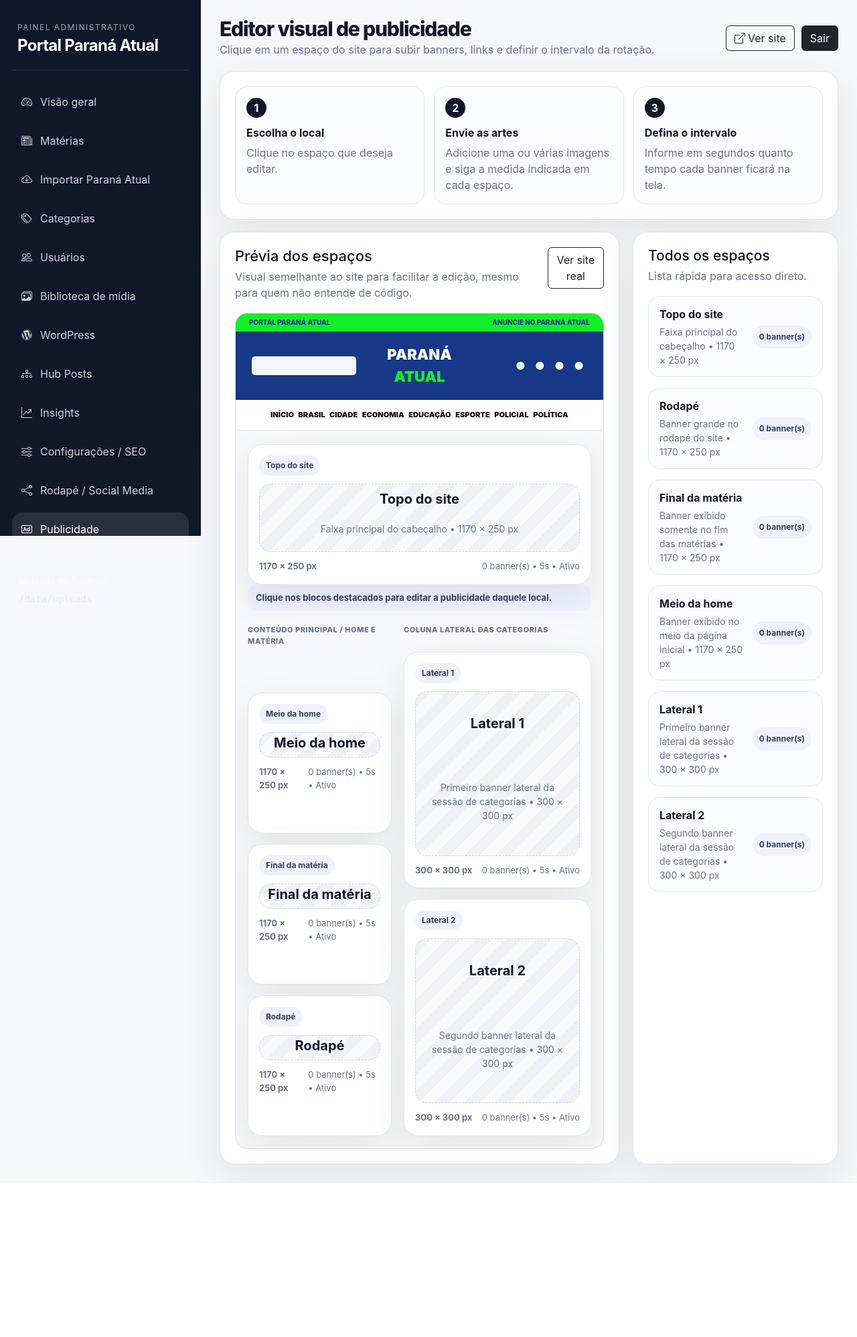
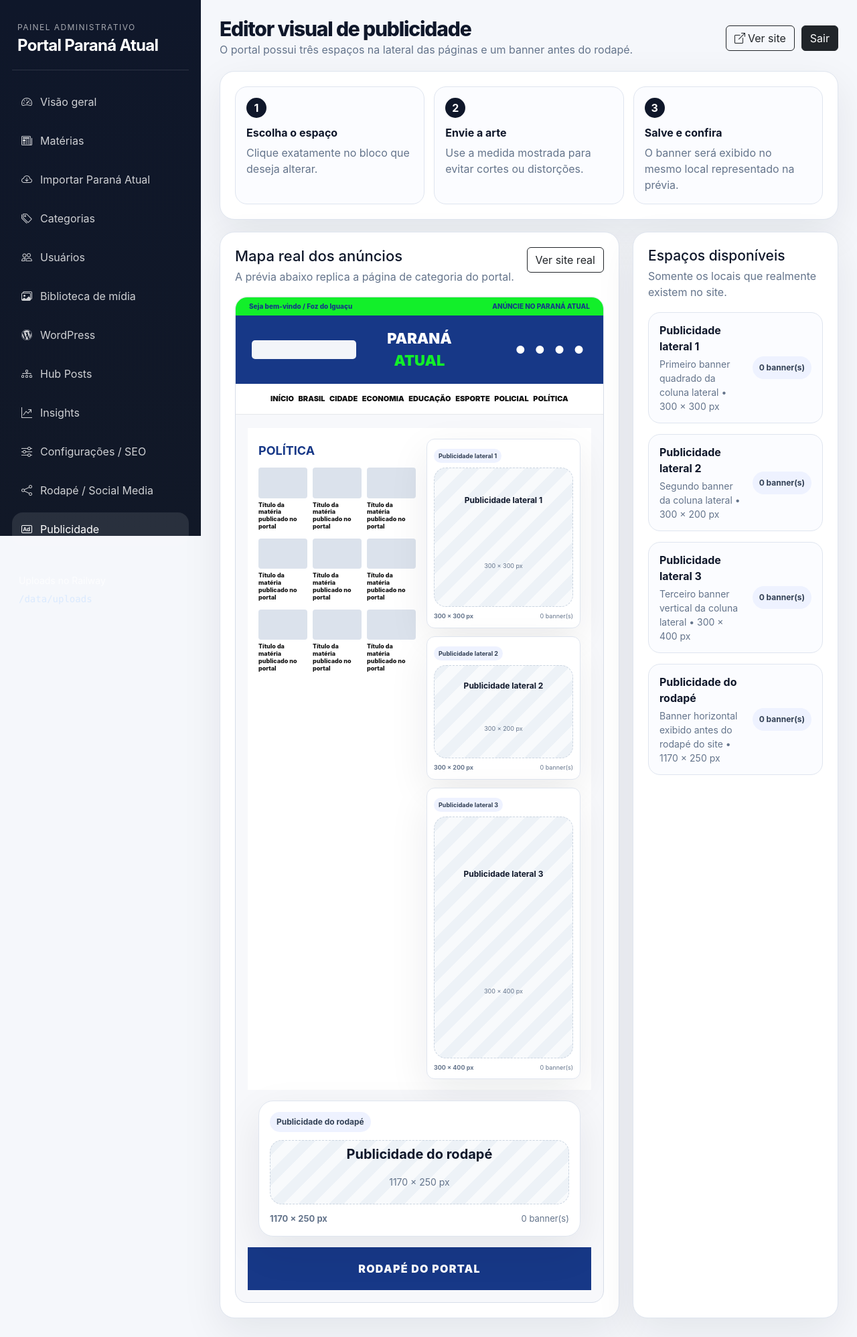
Before and after one commit to Hunter954/Portal-Paran--Atual, a Flask app: page /admin/ads in a window 1280 px wide. Shown: the whole page at 67% size. Before the commit the page ends 1766 px from the top, so only its background shows below. Run offline with Flask 3, Linux system fonts and the light colour scheme; a user stored in the database is signed in; data comes from the database, SQL or seed files in the repository; data that the repository does not hold is empty; parts of the project's set-up code (start-up, migrations or seed data) failed here and were passed over.

Commit message:
Add files via upload

```diff
--- a/app/static/css/admin.css
+++ b/app/static/css/admin.css
@@ -234,3 +234,21 @@
 .ads-home-preview-main:before{content:'CONTEÚDO PRINCIPAL / HOME E MATÉRIA';display:block;margin:2px 0 8px;color:#64748b;font-size:11px;font-weight:800;letter-spacing:.05em}
 .ads-home-preview-side:before{content:'COLUNA LATERAL DAS CATEGORIAS';display:block;margin:2px 0 8px;color:#64748b;font-size:11px;font-weight:800;letter-spacing:.05em}
 @media(max-width:700px){.ads-site-preview__header{grid-template-columns:1fr}.ads-site-preview__search{display:none}.ads-site-preview__social{text-align:center}.ads-site-preview__nav{font-size:9px}.ads-site-preview__topbar{gap:12px}}
+
+
+/* Mapa fiel dos únicos espaços publicitários do portal */
+.ads-preview-slot--rectangle .ads-preview-art{aspect-ratio:300/200}
+.ads-category-preview{display:grid;grid-template-columns:minmax(0,1fr) 230px;gap:16px;padding:16px;background:#fff}
+.ads-category-preview__title{display:block;color:#173887;font-size:18px;margin:4px 0 12px}
+.ads-category-preview__cards{display:grid;grid-template-columns:repeat(3,1fr);gap:12px 8px}
+.ads-category-preview__cards div span{display:block;aspect-ratio:16/10;border-radius:4px;background:#dbe2ec}
+.ads-category-preview__cards small{display:block;margin-top:5px;color:#111;font-size:9px;font-weight:800;line-height:1.2}
+.ads-category-preview__sidebar{display:flex;flex-direction:column;gap:12px}
+.ads-category-preview__sidebar .ads-preview-slot{padding:10px;border-radius:12px}
+.ads-category-preview__sidebar .ads-preview-badge{font-size:9px;padding:4px 7px;margin-bottom:7px}
+.ads-category-preview__sidebar .ads-preview-meta{font-size:9px;margin-top:7px}
+.ads-category-preview__sidebar .ads-preview-art strong{font-size:12px;text-align:center}
+.ads-category-preview__sidebar .ads-preview-art small{font-size:9px}
+.ads-preview-footer{margin:16px}
+.ads-site-preview__fake-footer{padding:20px;text-align:center;background:#173887;color:#fff;font-weight:900;letter-spacing:.08em}
+@media(max-width:700px){.ads-category-preview{grid-template-columns:1fr}.ads-category-preview__sidebar{display:grid;grid-template-columns:repeat(2,1fr)}.ads-category-preview__cards{grid-template-columns:repeat(2,1fr)}}
--- a/app/templates/admin/ads_editor.html
+++ b/app/templates/admin/ads_editor.html
@@ -1,94 +1,64 @@
 {% extends 'admin/layout.html' %}
 {% block admin_title %}Publicidade{% endblock %}
 {% block page_title %}Editor visual de publicidade{% endblock %}
-{% block page_subtitle %}Clique em um espaço do site para subir banners, links e definir o intervalo da rotação.{% endblock %}
+{% block page_subtitle %}O portal possui três espaços na lateral das páginas e um banner antes do rodapé.{% endblock %}
 {% block admin_content %}
 <section class="panel-card ads-guide-card">
   <div class="ads-guide-grid">
-    <div>
-      <span class="ads-guide-step">1</span>
-      <strong>Escolha o local</strong>
-      <p>Clique no espaço que deseja editar.</p>
-    </div>
-    <div>
-      <span class="ads-guide-step">2</span>
-      <strong>Envie as artes</strong>
-      <p>Adicione uma ou várias imagens e siga a medida indicada em cada espaço.</p>
-    </div>
-    <div>
-      <span class="ads-guide-step">3</span>
-      <strong>Defina o intervalo</strong>
-      <p>Informe em segundos quanto tempo cada banner ficará na tela.</p>
-    </div>
+    <div><span class="ads-guide-step">1</span><strong>Escolha o espaço</strong><p>Clique exatamente no bloco que deseja alterar.</p></div>
+    <div><span class="ads-guide-step">2</span><strong>Envie a arte</strong><p>Use a medida mostrada para evitar cortes ou distorções.</p></div>
+    <div><span class="ads-guide-step">3</span><strong>Salve e confira</strong><p>O banner será exibido no mesmo local representado na prévia.</p></div>
   </div>
 </section>
 
 <section class="ads-visual-layout">
   <div class="panel-card ads-visual-canvas">
     <div class="ads-visual-topline">
-      <div>
-        <h2>Prévia dos espaços</h2>
-        <p>Visual semelhante ao site para facilitar a edição, mesmo para quem não entende de código.</p>
-      </div>
+      <div><h2>Mapa real dos anúncios</h2><p>A prévia abaixo replica a página de categoria do portal.</p></div>
       <a class="btn btn-outline-dark" href="{{ url_for('site.home') }}" target="_blank" rel="noopener">Ver site real</a>
     </div>
 
     <div class="ads-site-preview">
       <div class="ads-site-preview__chrome">
-        <div class="ads-site-preview__topbar">PORTAL PARANÁ ATUAL <span>ANUNCIE NO PARANÁ ATUAL</span></div>
+        <div class="ads-site-preview__topbar">Seja bem-vindo / Foz do Iguaçu <span>ANÚNCIE NO PARANÁ ATUAL</span></div>
         <div class="ads-site-preview__header"><div class="ads-site-preview__search"></div><div class="ads-site-preview__logo">PARANÁ <b>ATUAL</b></div><div class="ads-site-preview__social">● ● ● ●</div></div>
         <div class="ads-site-preview__nav">INÍCIO &nbsp; BRASIL &nbsp; CIDADE &nbsp; ECONOMIA &nbsp; EDUCAÇÃO &nbsp; ESPORTE &nbsp; POLICIAL &nbsp; POLÍTICA</div>
       </div>
-      {% for item in slot_cards if item.slot.key == 'header_top' %}
-      <a class="ads-preview-slot ads-preview-slot--wide" href="{{ url_for('admin.ads_manage', slot_id=item.slot.id) }}">
-        <span class="ads-preview-badge">{{ item.label }}</span>
-        <div class="ads-preview-art {% if item.cover_image %}has-image{% endif %}">{% if item.cover_image %}<img src="{{ item.cover_image }}" alt="{{ item.label }}">{% else %}<strong>{{ item.label }}</strong><small>{{ item.hint }} • {{ item.dimensions }}</small>{% endif %}</div>
-        <div class="ads-preview-meta"><strong>{{ item.dimensions }}</strong><span>{{ item.banner_count }} banner(s) • {{ item.interval_seconds }}s • {{ 'Ativo' if item.slot.is_active else 'Desativado' }}</span></div>
-      </a>
-      {% endfor %}
 
-      <div class="ads-site-preview__caption">Clique nos blocos destacados para editar a publicidade daquele local.</div>
-      <div class="ads-home-preview-grid">
-        <div class="ads-home-preview-main">
-          {% for key in ['home_top', 'home_mid', 'home_bottom'] %}
+      <div class="ads-category-preview">
+        <div class="ads-category-preview__content">
+          <strong class="ads-category-preview__title">POLÍTICA</strong>
+          <div class="ads-category-preview__cards">{% for i in range(9) %}<div><span></span><small>Título da matéria publicado no portal</small></div>{% endfor %}</div>
+        </div>
+        <div class="ads-category-preview__sidebar">
+          {% for key in ['sidebar_1', 'header_top', 'sidebar_2'] %}
             {% for item in slot_cards if item.slot.key == key %}
-            <a class="ads-preview-slot ads-preview-slot--wide" href="{{ url_for('admin.ads_manage', slot_id=item.slot.id) }}">
+            <a class="ads-preview-slot ads-preview-slot--{{ item.shape }}" href="{{ url_for('admin.ads_manage', slot_id=item.slot.id) }}">
               <span class="ads-preview-badge">{{ item.label }}</span>
-              <div class="ads-preview-art {% if item.cover_image %}has-image{% endif %}">{% if item.cover_image %}<img src="{{ item.cover_image }}" alt="{{ item.label }}">{% else %}<strong>{{ item.label }}</strong><small>{{ item.hint }} • {{ item.dimensions }}</small>{% endif %}</div>
-              <div class="ads-preview-meta"><strong>{{ item.dimensions }}</strong><span>{{ item.banner_count }} banner(s) • {{ item.interval_seconds }}s • {{ 'Ativo' if item.slot.is_active else 'Desativado' }}</span></div>
-            </a>
-            {% endfor %}
-          {% endfor %}
-        </div>
-
-        <div class="ads-home-preview-side">
-          {% for key in ['sidebar_1', 'sidebar_2'] %}
-            {% for item in slot_cards if item.slot.key == key %}
-            <a class="ads-preview-slot ads-preview-slot--square" href="{{ url_for('admin.ads_manage', slot_id=item.slot.id) }}">
-              <span class="ads-preview-badge">{{ item.label }}</span>
-              <div class="ads-preview-art {% if item.cover_image %}has-image{% endif %}">{% if item.cover_image %}<img src="{{ item.cover_image }}" alt="{{ item.label }}">{% else %}<strong>{{ item.label }}</strong><small>{{ item.hint }} • {{ item.dimensions }}</small>{% endif %}</div>
-              <div class="ads-preview-meta"><strong>{{ item.dimensions }}</strong><span>{{ item.banner_count }} banner(s) • {{ item.interval_seconds }}s • {{ 'Ativo' if item.slot.is_active else 'Desativado' }}</span></div>
+              <div class="ads-preview-art {% if item.cover_image %}has-image{% endif %}">{% if item.cover_image %}<img src="{{ item.cover_image }}" alt="{{ item.label }}">{% else %}<strong>{{ item.label }}</strong><small>{{ item.dimensions }}</small>{% endif %}</div>
+              <div class="ads-preview-meta"><strong>{{ item.dimensions }}</strong><span>{{ item.banner_count }} banner(s)</span></div>
             </a>
             {% endfor %}
           {% endfor %}
         </div>
       </div>
+
+      {% for item in slot_cards if item.slot.key == 'home_bottom' %}
+      <a class="ads-preview-slot ads-preview-slot--wide ads-preview-footer" href="{{ url_for('admin.ads_manage', slot_id=item.slot.id) }}">
+        <span class="ads-preview-badge">{{ item.label }}</span>
+        <div class="ads-preview-art {% if item.cover_image %}has-image{% endif %}">{% if item.cover_image %}<img src="{{ item.cover_image }}" alt="{{ item.label }}">{% else %}<strong>{{ item.label }}</strong><small>{{ item.dimensions }}</small>{% endif %}</div>
+        <div class="ads-preview-meta"><strong>{{ item.dimensions }}</strong><span>{{ item.banner_count }} banner(s)</span></div>
+      </a>
+      {% endfor %}
+      <div class="ads-site-preview__fake-footer">RODAPÉ DO PORTAL</div>
     </div>
   </div>
 
   <div class="panel-card ads-slot-list-card">
-    <div class="panel-head">
-      <div><h2>Todos os espaços</h2><p>Lista rápida para acesso direto.</p></div>
-    </div>
+    <div class="panel-head"><div><h2>Espaços disponíveis</h2><p>Somente os locais que realmente existem no site.</p></div></div>
     <div class="ads-slot-list">
       {% for item in slot_cards %}
-      <a class="ads-slot-list-item" href="{{ url_for('admin.ads_manage', slot_id=item.slot.id) }}">
-        <div>
-          <strong>{{ item.label }}</strong>
-          <small>{{ item.hint }} • {{ item.dimensions }}</small>
-        </div>
-        <span>{{ item.banner_count }} banner(s)</span>
-      </a>
+      <a class="ads-slot-list-item" href="{{ url_for('admin.ads_manage', slot_id=item.slot.id) }}"><div><strong>{{ item.label }}</strong><small>{{ item.hint }} • {{ item.dimensions }}</small></div><span>{{ item.banner_count }} banner(s)</span></a>
       {% endfor %}
     </div>
   </div>
--- a/app/templates/base.html
+++ b/app/templates/base.html
@@ -70,6 +70,10 @@
 
   <main class="container-xl pa-main">{% block content %}{% endblock %}</main>
 
+  {% if ad_home_bottom %}
+  <div class="container-xl pa-footer-ad">{{ ad_home_bottom|safe }}</div>
+  {% endif %}
+
   <footer class="pa-footer">
     <div class="pa-footer-blue">
       <div class="container-xl pa-footer-content">
```
Also changed, not shown: app/admin.py (+22 -31 lines), app/static/css/site.css (+25 -0 lines), app/templates/category.html (+19 -16 lines).
